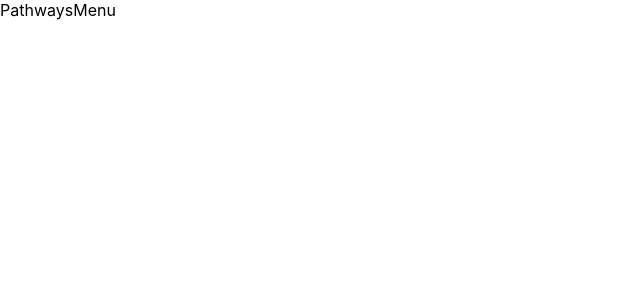
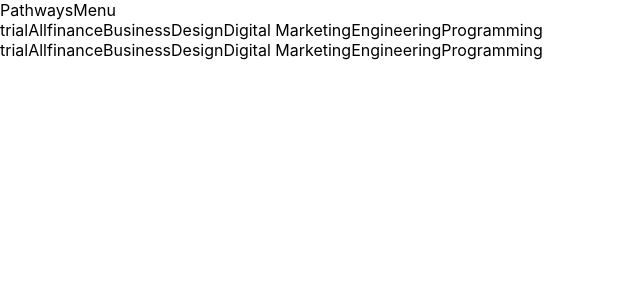
Before and after one commit to ecf123/ecf-fe-prototype, a React (Create React App) app: page /pathways in a window 1280 px wide. Shown: the top 300 px of the page, without its empty margins (0-640 px from the left). Built offline with nearby package versions, Linux system fonts and the light colour scheme.

Commit message:
added some classes

```diff
--- a/src/App.jsx
+++ b/src/App.jsx
@@ -1,10 +1,11 @@
 import "./App.scss";
 import Routing from "./containers/Routing/Routing";
-
+import FilterTag from './components/FilterTag/FilterTag';
 const App = () => {
   return (
     <div className="App">
       <Routing />
+      <FilterTag/>
     </div>
   );
 };
--- /dev/null
+++ b/src/components/FilterTag/FilterTag.jsx
@@ -0,0 +1,26 @@
+import React from 'react'
+import "./FilterTag.scss"
+import performanceMoney from "../../assets/images/performance-money-icon.svg"
+import handshake from "../../assets/images/handshake-icon.svg"
+import paintingPalette from "../../assets/images/painting-palette-icon.svg"
+import phoneWrite from "../../assets/images/phone-write-icon.svg"
+import carActions from "../../assets/images/car-actions-icon.svg"
+import fileCode from "../../assets/images/file-code-icon.svg"
+
+
+const FilterTag = () => {
+  return (
+    <div className='filter-tag'> trial
+      <span className='filter-tag__item'>All</span>
+      <span className='filter-tag__item'>finance</span>
+      <span className='filter-tag__item'>Business</span>
+      <span className='filter-tag__item'>Design</span>
+      <span className='filter-tag__item'>Digital Marketing</span>
+      <span className='filter-tag__item'>Engineering</span>
+      <span className='filter-tag__item'>Programming</span>
+
+    </div>
+  )
+}
+
+export default FilterTag
--- a/src/containers/PathwaysMenu/PathwaysMenu.jsx
+++ b/src/containers/PathwaysMenu/PathwaysMenu.jsx
@@ -1,10 +1,14 @@
 import React from 'react'
+import FilterTag from '../../components/FilterTag/FilterTag.jsx';
 
 // path: /pathways
 
 const PathwaysMenu = () => {
   return (
-    <div>PathwaysMenu</div>
+    <div>PathwaysMenu
+      <FilterTag />
+    </div>
+
   )
 }
 
```
Also changed, not shown: src/assets/images/phone-write-icon.svg (added), src/components/FilterTag/FilterTag.scss (added).
